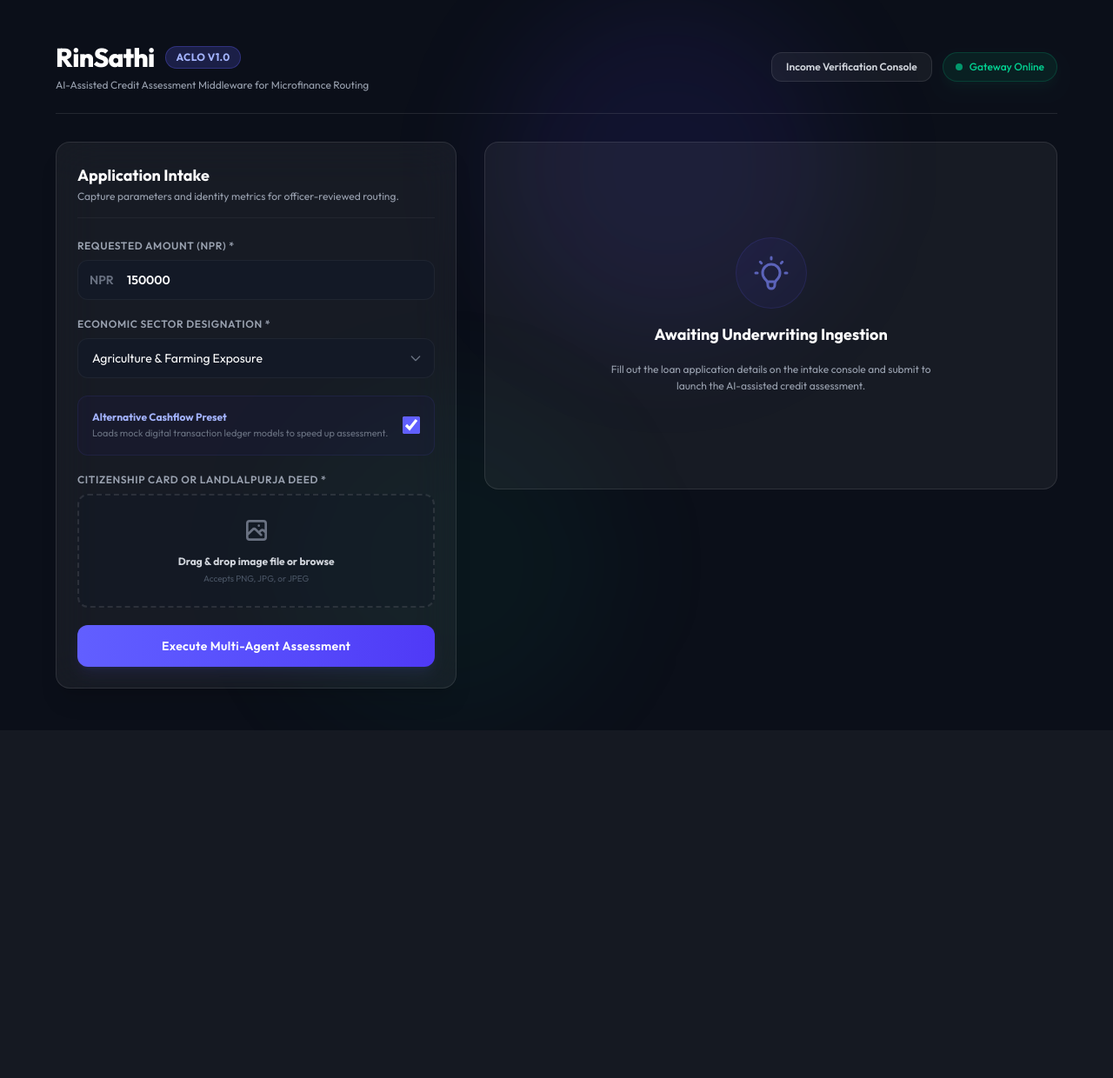
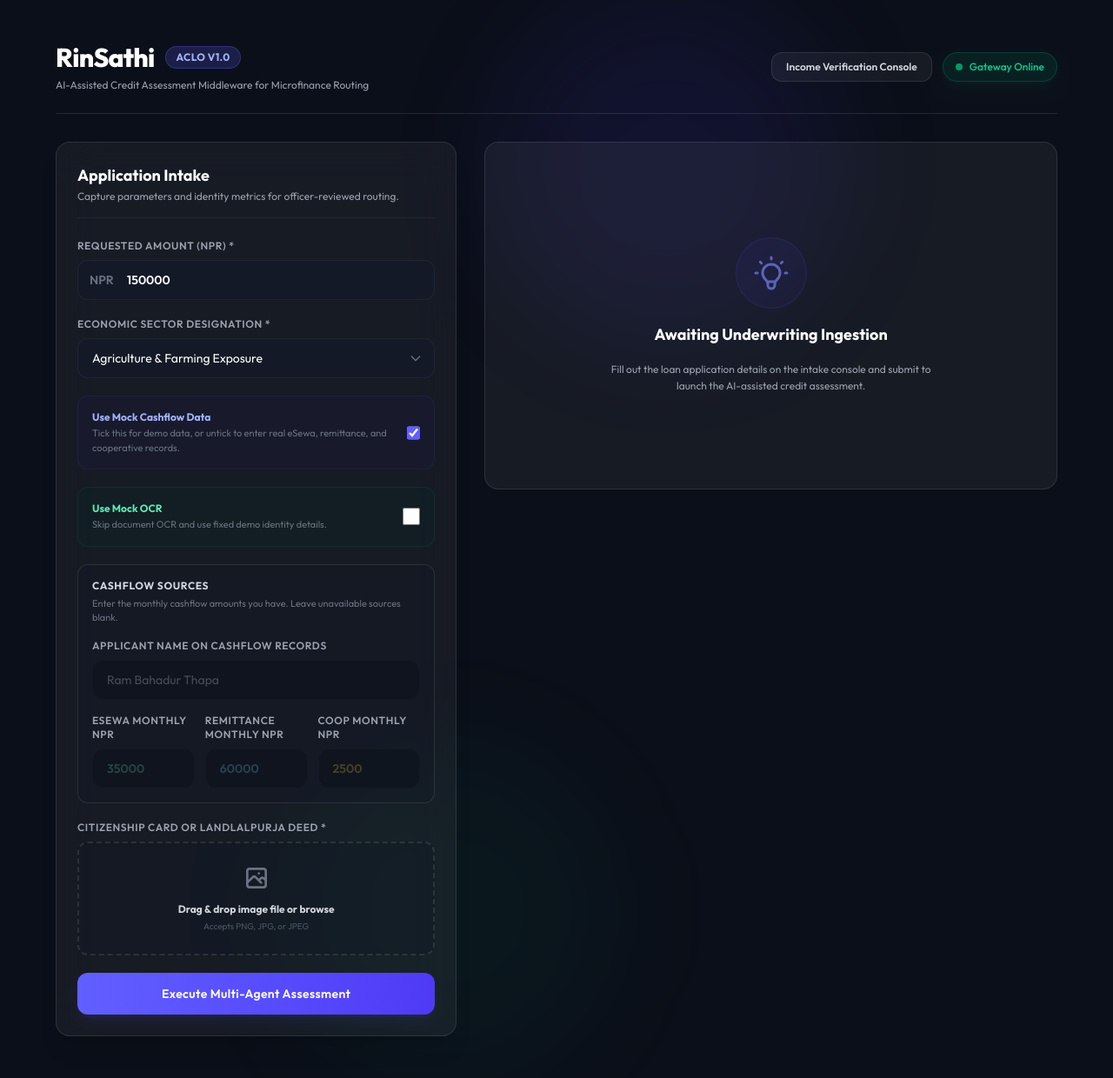
Before and after one commit to nirajpdsah/RinSathi, a FastAPI app: page /dashboard in a window 1280 px wide. Shown: the whole page at 87% size. Before the commit the page ends 801 px from the top, so only its background shows below. Run offline with FastAPI, Linux system fonts and the light colour scheme; parts of the project's set-up code (start-up, migrations or seed data) failed here and were passed over.

Commit message:
For mid-defence

```diff
--- a/agents/compliance_agent.py
+++ b/agents/compliance_agent.py
@@ -58,6 +58,9 @@ class ComplianceAgent:
             if income_conf < 0.25:
                 state.compliance_flags.append("INCOME_UNVERIFIABLE")
 
+            if state.name_mismatch_detected:
+                state.compliance_flags.append("NAME_MISMATCH")
+
             # ── Check 3: Loan-to-asset ratio ──────────────────────────────────
             # NRB Unified Directive: loan cannot exceed 75% of asset value.
             # loan_to_asset = loan_amount / estimated_asset_value
--- a/agents/income_agent.py
+++ b/agents/income_agent.py
@@ -87,8 +87,11 @@ class IncomeAgent:
                 adjusted_confidence = round(estimate["confidence"] * 0.6, 4)
                 estimate["confidence"]     = adjusted_confidence
                 estimate["low_confidence"] = True
+                state.name_mismatch_detected = True
                 # The Compliance Agent will see the low income_confidence
                 # and can add a NAME_MISMATCH flag if needed
+            else:
+                state.name_mismatch_detected = False
 
             # ── Step 6: Write results to SharedState ──────────────────────────
             state.monthly_income_npr = estimate["mean_monthly_npr"]
--- a/agents/shared_state.py
+++ b/agents/shared_state.py
@@ -48,6 +48,7 @@ class SharedState(BaseModel):
     # Low if fewer than 3 months of data, or if data is highly irregular
 
     income_sources:           list[str]       = []
+    name_mismatch_detected:   bool            = False
     # Which income signals were available, e.g. ["esewa", "remittance"]
 
     # ── Score Agent outputs ── None until Score Agent runs ────────────────────
--- a/api/routes/loan.py
+++ b/api/routes/loan.py
@@ -10,6 +10,7 @@ from typing import Optional
 import asyncio      # For parallel agent execution
 import time         # For pipeline timing
 import uuid
+from datetime import date
 
 from agents.shared_state    import SharedState
 from agents.document_agent  import DocumentAgent
@@ -20,6 +21,7 @@ from config import get_settings
 
 settings = get_settings()
 router   = APIRouter()
+MOCK_OCR_NAME = "Niraj Prasad Sah"
 
 # Instantiate all agents once at module load — not per-request
 doc_agent        = DocumentAgent()
@@ -57,21 +59,31 @@ async def apply_for_loan(
     # Form fields — sent as multipart/form-data alongside the image file
     loan_amount_npr: float      = Form(...,  description="Requested loan amount in NPR"),
     sector:          str        = Form(...,  description="Business sector (e.g. agriculture)"),
+    use_mock_ocr:    bool       = Form(False,description="Use mock OCR identity data (for demo)"),
     use_mock_income: bool       = Form(False,description="Use mock income data (for demo)"),
+    cashflow_name:   Optional[str] = Form(None, description="Name on cashflow records"),
+    esewa_monthly_npr: Optional[float] = Form(None, description="Monthly eSewa/Khalti income in NPR"),
+    remittance_monthly_npr: Optional[float] = Form(None, description="Monthly remittance income in NPR"),
+    coop_monthly_npr: Optional[float] = Form(None, description="Monthly cooperative deposit in NPR"),
     # File upload — the citizenship certificate or Lalpurja image
-    document:        UploadFile = File(...,  description="Citizenship cert or Lalpurja (JPG/PNG)"),
+    document:        Optional[UploadFile] = File(None,  description="Citizenship cert or Lalpurja (JPG/PNG)"),
 ):
     # ── Step 1: Validate inputs ────────────────────────────────────────────────
     if loan_amount_npr <= 0:
         raise HTTPException(status_code=422, detail="loan_amount_npr must be greater than 0")
 
+    image_bytes = b""
+    if not use_mock_ocr and document is None:
+        raise HTTPException(status_code=422, detail="Upload a document or enable mock OCR")
+
     allowed_types = {"image/jpeg", "image/jpg", "image/png"}
-    if document.content_type not in allowed_types:
+    if document and document.content_type not in allowed_types:
         raise HTTPException(status_code=400, detail="Document must be JPG or PNG")
 
     # ── Step 2: Read file bytes ────────────────────────────────────────────────
-    image_bytes = await document.read()
-    if len(image_bytes) == 0:
+    if document:
+        image_bytes = await document.read()
+    if not use_mock_ocr and len(image_bytes) == 0:
         raise HTTPException(status_code=400, detail="Uploaded document file is empty")
 
     # ── Step 3: Initialise SharedState ────────────────────────────────────────
@@ -88,14 +100,86 @@ async def apply_for_loan(
         generate_mock_remittance_data,
         generate_mock_coop_data,
     )
-    # In Sprint 3 demo, use_mock_income=True generates realistic income signals.
-    # In production: accept esewa_data, remittance_data, coop_data as form fields.
+    def recent_months(count: int = 3) -> list[str]:
+        today = date.today()
+        months = []
+        year = today.year
+        month = today.month
+        for _ in range(count):
+            months.append(f"{year:04d}-{month:02d}")
+            month -= 1
+            if month == 0:
+                month = 12
+                year -= 1
+        return months
+
+    def positive_amount(value: Optional[float], field_name: str) -> float:
+        if value is None:
+            return 0.0
+        if value < 0:
+            raise HTTPException(status_code=422, detail=f"{field_name} cannot be negative")
+        return float(value)
+
+    def build_income_payloads() -> tuple[Optional[dict], Optional[dict], Optional[dict]]:
+        name = (cashflow_name or "Applicant").strip()
+        months = recent_months()
+
+        esewa_amount = positive_amount(esewa_monthly_npr, "esewa_monthly_npr")
+        remittance_amount = positive_amount(remittance_monthly_npr, "remittance_monthly_npr")
+        coop_amount = positive_amount(coop_monthly_npr, "coop_monthly_npr")
+
+        esewa_payload = None
+        if esewa_amount > 0:
+            esewa_payload = {
+                "account_name": name,
+                "transactions": [
+                    {"date": f"{month}-10", "amount": esewa_amount, "type": "salary"}
+                    for month in months
+                ],
+            }
+
+        remittance_payload = None
+        if remittance_amount > 0:
+            remittance_payload = {
+                "records": [
+                    {
+                        "sender_country": "Unknown",
+                        "amount_usd": round(remittance_amount / 133.0, 2),
+                        "exchange_rate": 133.0,
+                        "received_date": f"{month}-20",
+                        "receiver_name": name,
+                    }
+                    for month in months
+                ],
+            }
+
+        coop_payload = None
+        if coop_amount > 0:
+            coop_payload = {
+                "member_name": name,
+                "savings_balance_npr": 0.0,
+                "monthly_deposits": [
+                    {"month": month, "amount": coop_amount}
+                    for month in months
+                    if coop_amount > 0
+                ],
+            }
+
+        return esewa_payload, remittance_payload, coop_payload
+
     if use_mock_income:
-        esewa_data      = generate_mock_esewa_data()
-        remittance_data = generate_mock_remittance_data()
-        coop_data       = generate_mock_coop_data()
+        mock_income_name = MOCK_OCR_NAME if use_mock_ocr else "BIKRAM PRASAD SHRESTHA"
+        parsed_esewa_data      = generate_mock_esewa_data(mock_income_name)
+        parsed_remittance_data = generate_mock_remittance_data(mock_income_name)
+        parsed_coop_data       = generate_mock_coop_data(mock_income_name)
     else:
-        esewa_data = remittance_data = coop_data = None
+        parsed_esewa_data, parsed_remittance_data, parsed_coop_data = build_income_payloads()
+
+        if not any([parsed_esewa_data, parsed_remittance_data, parsed_coop_data]):
+            raise HTTPException(
+                status_code=422,
+                detail="Enter at least one cashflow source or enable mock income data."
+            )
 
     # ── Step 5: Run Document + Income agents IN PARALLEL ──────────────────────
     # asyncio.gather() runs both coroutines concurrently on the same event loop.
@@ -105,6 +189,17 @@ async def apply_for_loan(
     pipeline_start = time.perf_counter()
 
     async def run_document():
+        if use_mock_ocr:
+            state.document_verified = True
+            state.doc_confidence = 0.94
+            state.manual_review_required = False
+            state.extracted_fields = {
+                "name": {"value": MOCK_OCR_NAME, "confidence": 0.96},
+                "dob": {"value": "2062-01-10", "confidence": 0.94},
+                "citizenship_no": {"value": "15-01-79-02604", "confidence": 0.95},
+            }
+            return state
+
         # Wraps document agent with timeout — protects 30-second SLA
         return await asyncio.wait_for(
             doc_agent.run(state, image_bytes),
@@ -114,9 +209,9 @@ async def apply_for_loan(
     async def run_income():
         return await income_agent.run(
             state,
-            esewa_data      = esewa_data,
-            remittance_data = remittance_data,
-            coop_data       = coop_data,
+            esewa_data      = parsed_esewa_data,
+            remittance_data = parsed_remittance_data,
+            coop_data       = parsed_coop_data,
         )
 
     try:
--- a/frontend/templates/dashboard.html
+++ b/frontend/templates/dashboard.html
@@ -91,10 +91,45 @@
           <!-- Demo Toggle -->
           <div class="bg-indigo-950/20 border border-indigo-500/10 p-4 rounded-xl flex items-center justify-between">
             <div class="pr-4">
-              <span class="block text-xs font-bold text-indigo-300">Alternative Cashflow Preset</span>
-              <span class="text-[11px] text-gray-500 block mt-0.5">Loads mock digital transaction ledger models to speed up assessment.</span>
+              <span class="block text-xs font-bold text-indigo-300">Use Mock Cashflow Data</span>
+              <span class="text-[11px] text-gray-500 block mt-0.5">Tick this for demo data, or untick to enter real eSewa, remittance, and cooperative records.</span>
             </div>
             <input type="checkbox" id="use_mock_income" checked class="w-5 h-5 rounded accent-indigo-500 bg-black/40 border-white/10">
+          </div>
+
+          <div class="bg-emerald-950/20 border border-emerald-500/10 p-4 rounded-xl flex items-center justify-between">
+            <div class="pr-4">
+              <span class="block text-xs font-bold text-emerald-300">Use Mock OCR</span>
+              <span class="text-[11px] text-gray-500 block mt-0.5">Skip document OCR and use fixed demo identity details.</span>
+            </div>
+            <input type="checkbox" id="use_mock_ocr" class="w-5 h-5 rounded accent-emerald-500 bg-black/40 border-white/10">
+          </div>
+
+          <div id="cashflowFields" class="space-y-4 rounded-xl border border-white/10 bg-[#131926]/35 p-4">
+            <div>
+              <h3 class="text-xs font-bold uppercase tracking-wider text-gray-300">Cashflow Sources</h3>
+              <p class="text-[11px] text-gray-500 mt-1">Enter the monthly cashflow amounts you have. Leave unavailable sources blank.</p>
+            </div>
+
+            <div>
+              <label class="block text-xs font-semibold uppercase tracking-wider text-gray-400 mb-2">Applicant Name on Cashflow Records</label>
+              <input type="text" id="cashflow_name" class="cashflow-input w-full bg-[#0b0f19] border border-white/5 rounded-xl px-4 py-3 text-sm text-white focus:outline-none focus:border-indigo-500 focus:ring-2 focus:ring-indigo-500/20 transition-all disabled:opacity-45 disabled:cursor-not-allowed" placeholder="Ram Bahadur Thapa">
+            </div>
+
+            <div class="grid grid-cols-1 sm:grid-cols-3 gap-3">
+              <div>
+                <label class="block text-xs font-semibold uppercase tracking-wider text-gray-400 mb-2">eSewa Monthly NPR</label>
+                <input type="number" id="esewa_monthly_npr" min="0" step="100" class="cashflow-input w-full bg-[#0b0f19] border border-white/5 rounded-xl px-4 py-3 text-sm text-emerald-300 font-semibold focus:outline-none focus:border-indigo-500 focus:ring-2 focus:ring-indigo-500/20 transition-all disabled:opacity-45 disabled:cursor-not-allowed" placeholder="35000">
+              </div>
+              <div>
+                <label class="block text-xs font-semibold uppercase tracking-wider text-gray-400 mb-2">Remittance Monthly NPR</label>
+                <input type="number" id="remittance_monthly_npr" min="0" step="100" class="cashflow-input w-full bg-[#0b0f19] border border-white/5 rounded-xl px-4 py-3 text-sm text-sky-300 font-semibold focus:outline-none focus:border-indigo-500 focus:ring-2 focus:ring-indigo-500/20 transition-all disabled:opacity-45 disabled:cursor-not-allowed" placeholder="60000">
+              </div>
+              <div>
+                <label class="block text-xs font-semibold uppercase tracking-wider text-gray-400 mb-2">Coop Monthly NPR</label>
+                <input type="number" id="coop_monthly_npr" min="0" step="100" class="cashflow-input w-full bg-[#0b0f19] border border-white/5 rounded-xl px-4 py-3 text-sm text-amber-300 font-semibold focus:outline-none focus:border-indigo-500 focus:ring-2 focus:ring-indigo-500/20 transition-all disabled:opacity-45 disabled:cursor-not-allowed" placeholder="2500">
+              </div>
+            </div>
           </div>
 
           <!-- Drag & Drop Upload Zone -->
@@ -303,6 +338,32 @@
       placeholder.innerText = file ? file.name : "Drag & drop image file or browse";
     }
 
+    const mockIncomeToggle = document.getElementById('use_mock_income');
+    const mockOcrToggle = document.getElementById('use_mock_ocr');
+    const cashflowInputs = Array.from(document.querySelectorAll('.cashflow-input'));
+
+    function syncCashflowInputs() {
+      const usingMock = mockIncomeToggle.checked;
+      cashflowInputs.forEach(input => {
+        input.disabled = usingMock;
+      });
+    }
+
+    function syncMockOcr() {
+      const usingMockOcr = mockOcrToggle.checked;
+      docInput.required = !usingMockOcr;
+      dropZone.classList.toggle('opacity-50', usingMockOcr);
+      dropZone.classList.toggle('border-emerald-500/30', usingMockOcr);
+      placeholder.innerText = usingMockOcr
+        ? "Mock OCR enabled - upload skipped"
+        : (docInput.files[0] ? docInput.files[0].name : "Drag & drop image file or browse");
+    }
+
+    mockIncomeToggle.addEventListener('change', syncCashflowInputs);
+    mockOcrToggle.addEventListener('change', syncMockOcr);
+    syncCashflowInputs();
+    syncMockOcr();
+
     function normalizeOcrDisplay(value) {
       if (!value) return "";
 
@@ -407,13 +468,41 @@
       const loan_amount_npr = document.getElementById('loan_amount_npr').value;
       const sector = document.getElementById('sector').value;
       const use_mock_income = document.getElementById('use_mock_income').checked;
+      const use_mock_ocr = document.getElementById('use_mock_ocr').checked;
       const documentFile = docInput.files[0];
 
       const formDataPayload = new FormData();
       formDataPayload.append('loan_amount_npr', loan_amount_npr);
       formDataPayload.append('sector', sector);
       formDataPayload.append('use_mock_income', use_mock_income);
-      formDataPayload.append('document', documentFile);
+      formDataPayload.append('use_mock_ocr', use_mock_ocr);
+      if (!use_mock_income) {
+        const cashflowName = document.getElementById('cashflow_name').value.trim();
+        const esewaMonthly = document.getElementById('esewa_monthly_npr').value;
+        const remittanceMonthly = document.getElementById('remittance_monthly_npr').value;
+        const coopMonthly = document.getElementById('coop_monthly_npr').value;
+
+        if (!esewaMonthly && !remittanceMonthly && !coopMonthly) {
+          trackerBlock.classList.add('hidden');
+          document.getElementById('welcomeBlock').classList.remove('hidden');
+          alert('Enter at least one cashflow amount or tick mock data.');
+          return;
+        }
+
+        if (cashflowName) formDataPayload.append('cashflow_name', cashflowName);
+        if (esewaMonthly) formDataPayload.append('esewa_monthly_npr', esewaMonthly);
+        if (remittanceMonthly) formDataPayload.append('remittance_monthly_npr', remittanceMonthly);
+        if (coopMonthly) formDataPayload.append('coop_monthly_npr', coopMonthly);
+      }
+      if (!use_mock_ocr) {
+        if (!documentFile) {
+          trackerBlock.classList.add('hidden');
+          document.getElementById('welcomeBlock').classList.remove('hidden');
+          alert('Upload a document or tick mock OCR.');
+          return;
+        }
+        formDataPayload.append('document', documentFile);
+      }
 
       // Simulation steps
       let currentProgress = 5;
@@ -485,12 +574,12 @@
         const decisionDisplay = {
           Recommend: "Recommend to Loan Officer",
           Refer: "Refer for Manual Review",
-          Reject: "Loan Rejected"
+          Reject: "Rejected"
         };
         const authorityCopy = {
-          Recommend: "System recommends that the loan officer accept this application based on the listed factors. Final approval must be made by the loan officer.",
-          Refer: "System needs loan officer review before any approval decision can be made.",
-          Reject: "System has authority to reject this application based on risk or compliance constraints."
+          Recommend: "The assessment looks positive based on the listed factors. The loan officer still makes the final approval decision.",
+          Refer: "The assessment needs a loan officer to review the details before a final decision is made.",
+          Reject: "The application has been rejected based on the current risk or rule checks. The reason below explains what needs attention."
         };
 
         document.getElementById('txtFinalDecision').innerText = decisionDisplay[finalDecision] || finalDecision;
@@ -516,13 +605,13 @@
         circle.style.strokeDashoffset = circumference - (scoreFraction * circumference);
 
         const creditPercent = (scoreFraction * 100).toFixed(1);
-        let creditPositionText = `Credit rating is ${creditScore}/1000 (${creditPercent}%). `;
+        let creditPositionText = `Repayment rating is ${creditScore}/1000 (${creditPercent}%). `;
         if (finalDecision === "Recommend") {
-          creditPositionText += "You are in a good position to get this loan, subject to final confirmation by the loan officer.";
+          creditPositionText += "The application looks supportable, subject to final confirmation by the loan officer.";
         } else if (finalDecision === "Refer") {
-          creditPositionText += "Your file needs loan officer review before the final decision.";
+          creditPositionText += "A loan officer should review the file before the final decision.";
         } else {
-          creditPositionText += "This application does not currently meet the required risk or compliance threshold.";
+          creditPositionText += "The application did not pass the current risk or rule checks. Stronger supporting records may help in a future review.";
         }
         document.getElementById('txtCreditPosition').innerText = creditPositionText;
 
```
Also changed, not shown: agents/decision_agent.py (+42 -21 lines), test_income_normalization.py (added, +16 -0 lines), utils/income_parsers.py (+11 -14 lines), utils/ocr.py (+8 -2 lines), utils/shap_formatter.py (+46 -8 lines), diagnostic_processed.jpg, ocr_input_debug.jpg.
